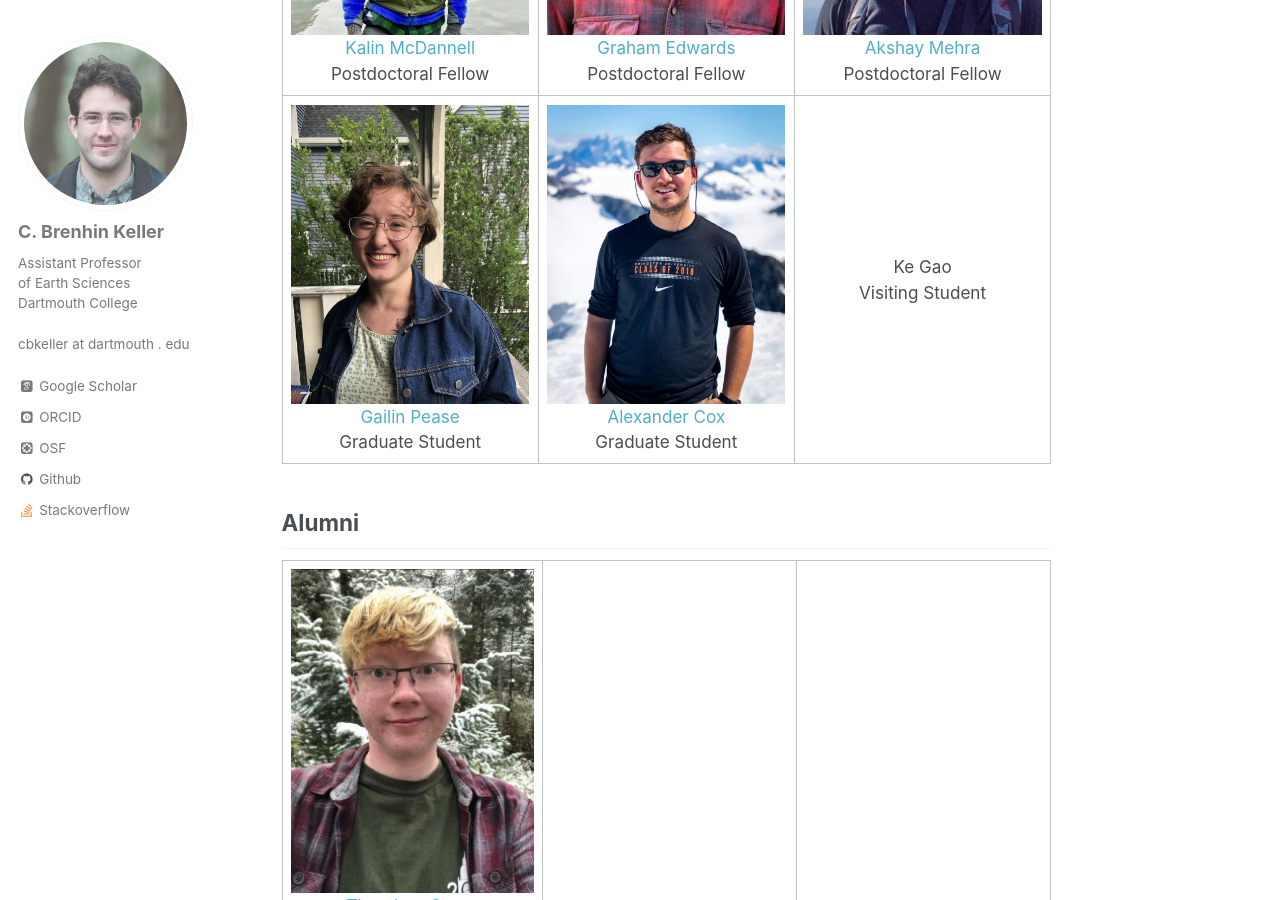
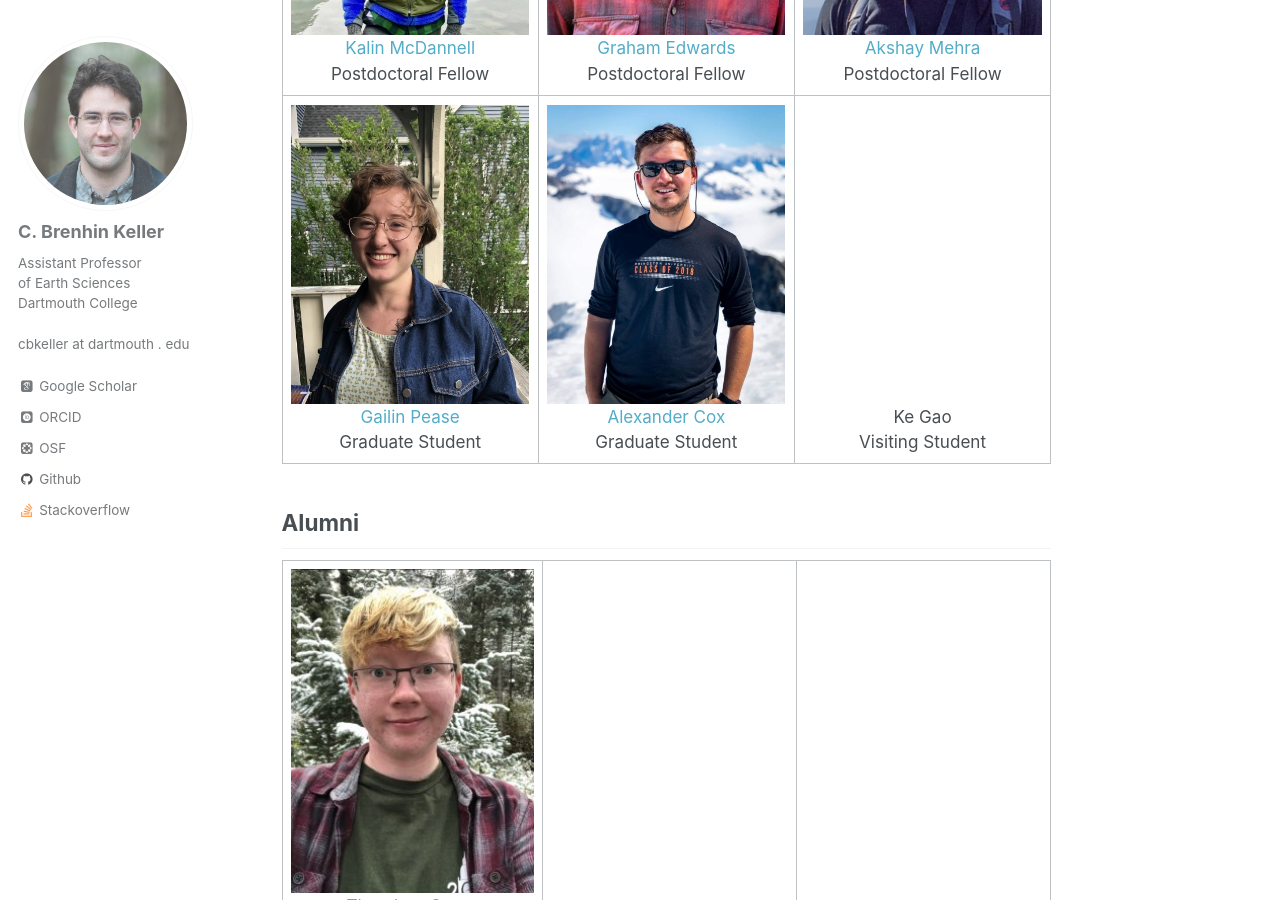
Before and after one commit to brenhinkeller/brenhinkeller.github.io, a Jekyll site: the page built from _pages/about.md, in a window 1280 px wide and 900 px high, scrolled down 715 px. Built offline with Jekyll 4.4.1, drawn with Linux system fonts in a browser that asks for light colours; some web fonts are replaced.

Commit message:
when no photo

```diff
--- a/_pages/about.md
+++ b/_pages/about.md
@@ -15,7 +15,7 @@ Despite the static appearance of Earth’s continental crust on human timescales
 
 | ------------------------- | ------------------------- | ------------------------- |
 |<img width="256" src="images/profiles/kalin_mcdannell.jpg"><br>[Kalin McDannell](https://www.kmcdannell.com/)<br>Postdoctoral Fellow|<img width="256" src="images/profiles/graham_edwards.jpg"><br>[Graham Edwards](https://grahamedwards.github.io/)<br>Postdoctoral Fellow|<img width="256" src="images/profiles/akshay_mehra.jpg"><br>[Akshay Mehra](https://www.akshaymehra.com/)<br>Postdoctoral Fellow|
-|<img width="256" src="images/profiles/gailin_l_pease.jpg"><br>[Gailin Pease](https://earthsciences.dartmouth.edu/people/gailin-l-pease)<br>Graduate Student|<img width="256" src="images/profiles/alex_cox.jpg"><br>[Alexander Cox](https://earthsciences.dartmouth.edu/people/alexander-cox)<br>Graduate Student|Ke Gao<br>Visiting Student|
+|<img width="256" src="images/profiles/gailin_l_pease.jpg"><br>[Gailin Pease](https://earthsciences.dartmouth.edu/people/gailin-l-pease)<br>Graduate Student|<img width="256" src="images/profiles/alex_cox.jpg"><br>[Alexander Cox](https://earthsciences.dartmouth.edu/people/alexander-cox)<br>Graduate Student|<img width="256" src="images/profiles/blank.jpg"><br>Ke Gao<br>Visiting Student|
 {: style="font-size: 95%; text-align: center;"}
 
 ## Alumni
```
